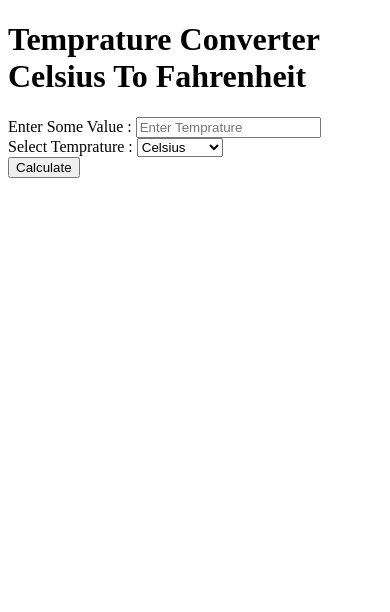
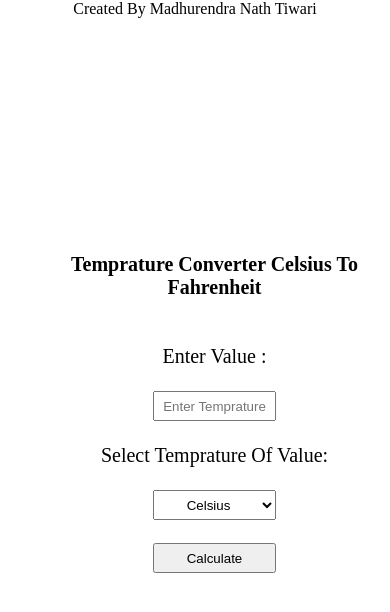
Before and after one commit to Madhuredra/TempConv, a plain HTML site: page index.html in a window 390 px wide. Drawn offline with Linux system fonts and the light colour scheme.

Commit message:
final done css html and js changed littile bit

```diff
--- a/app.js
+++ b/app.js
@@ -10,8 +10,11 @@ function find(){
             res = (x-32)*5/9;
             document.querySelector('.ShowArea').innerHTML = "The Celsius value of "+ x +" F is "+ res +" <sup>o</sup>C";
         }
+    document.querySelector('.tq').innerText = "Thank You For Using";
+
     }else{
         document.querySelector('.inpt').style.border = "1px solid red";
         document.querySelector('.warn').innerText = "Enter Value";
+
     }
 }
--- a/index.html
+++ b/index.html
@@ -8,13 +8,14 @@
     <title>Temprature Converter</title>
 </head>
 <body>
-    <h1>Temprature Converter Celsius To Fahrenheit</h1>
+    <div class="credit">Created By Madhurendra Nath Tiwari</div>
     <div class="container">
-        <label for="text">Enter Some Value :</label>
+        <h2>Temprature Converter Celsius To Fahrenheit</h2><br><br>
+        <label for="text">Enter Value :</label><br>
         <input type="text" placeholder="Enter Temprature" value="" class="inpt">
         <span class="warn" style="color: red;"></span>
         <br>
-        <label for="slect">Select Temprature :</label>
+        <label for="slect">Select Temprature Of Value:</label><br>
         <select name="Temprature" id="temp">
             <option value="C" id="c">Celsius</option>
             <option value="F" id="f">Fahrenheit</option>
@@ -22,6 +23,7 @@
         <br>
         <button class="btn" onclick="find()">Calculate</button>
         <h1 class="ShowArea"></h1>
+        <p class="tq"></p>
     </div>
     <script src="app.js"></script>
 </body>
--- a/style.css
+++ b/style.css
@@ -0,0 +1,34 @@
+*{
+    margin: 0;
+    padding: 0;
+    box-sizing: border-box;
+}
+.container{
+    display: grid;
+    place-items: center;
+    position: absolute;
+    left: 30%;
+    top: 30%;
+    font-size: 20px;
+}
+.btn,select,.inpt{
+    height: 30px;
+    width: 35%;
+    text-align: center;
+}
+.credit{
+    text-align: center;
+}
+@media only screen and (max-width:768px) {
+    .container{
+        display: grid;
+        place-items: center;
+        position: absolute;
+        left: 10%;
+        top: 30%;
+    }
+    h2{
+        font-size: 20px;
+        text-align: center;
+    }
+}
```
